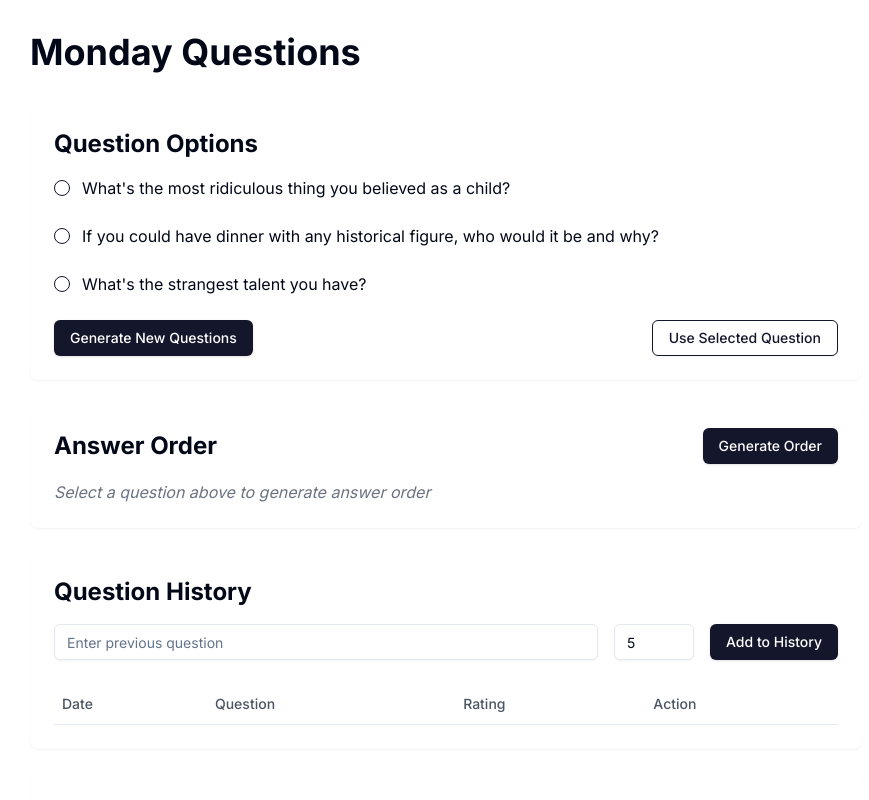
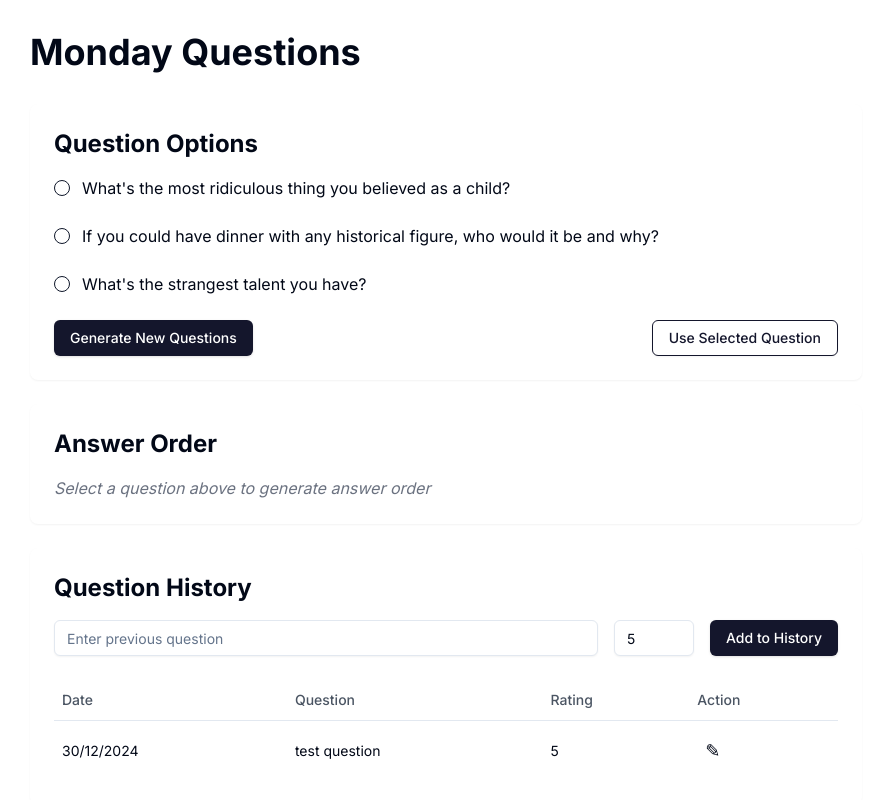
Before and after one commit to roosce/monday-question, a Next.js app: page / in a window 1280 px wide. Shown: the top 800 px of the page, without its empty margins (194-1063 px from the left). Built offline with nearby package versions, Linux system fonts and the light colour scheme.

Commit message:
Question History persists and any row can be edited

```diff
--- a/app/page.tsx
+++ b/app/page.tsx
@@ -21,6 +21,39 @@ export default function Page() {
     question: string;
     rating: string;
   }>>([])
+  const [editingId, setEditingId] = useState<number | null>(null)
+  const [editForm, setEditForm] = useState({
+    date: '',
+    question: '',
+    rating: ''
+  })
+
+  useEffect(() => {
+    const saved = localStorage.getItem('teamMembers')
+    if (saved) {
+      setTeamMembers(JSON.parse(saved))
+    }
+  }, [])
+
+  useEffect(() => {
+    localStorage.setItem('teamMembers', JSON.stringify(teamMembers))
+  }, [teamMembers])
+
+  useEffect(() => {
+    console.log('questionHistory:', questionHistory)
+  }, [questionHistory])
+
+  useEffect(() => {
+    if (questionHistory.length === 0) {
+      setQuestionHistory([
+        {
+          date: '30/12/2024',
+          question: 'test question',
+          rating: '5'
+        }
+      ])
+    }
+  }, [])
 
   useEffect(() => {
     const savedHistory = localStorage.getItem('questionHistory')
@@ -32,17 +65,6 @@ export default function Page() {
   useEffect(() => {
     localStorage.setItem('questionHistory', JSON.stringify(questionHistory))
   }, [questionHistory])
-
-  useEffect(() => {
-    const saved = localStorage.getItem('teamMembers')
-    if (saved) {
-      setTeamMembers(JSON.parse(saved))
-    }
-  }, [])
-
-  useEffect(() => {
-    localStorage.setItem('teamMembers', JSON.stringify(teamMembers))
-  }, [teamMembers])
 
   const handleAddTeamMember = () => {
     if (newTeamMember.trim()) {
@@ -65,14 +87,14 @@ export default function Page() {
 
   const handleAddToHistory = () => {
     if (previousQuestion.trim()) {
-      setQuestionHistory([
-        ...questionHistory,
-        {
+      const newEntry = {
         date: new Date().toLocaleDateString(),
-          question: previousQuestion,
+        question: previousQuestion.trim(),
         rating: rating
       }
-      ])
+
+      const updatedHistory = [...questionHistory, newEntry]
+      setQuestionHistory(updatedHistory)
       setPreviousQuestion("")
     }
   }
@@ -95,6 +117,8 @@ export default function Page() {
         console.error('Failed to copy text: ', err)
       })
   }
+
+  console.log('Component rendering, questionHistory:', questionHistory);
 
   return (
     <div className="max-w-4xl mx-auto p-8">
@@ -131,49 +155,29 @@ export default function Page() {
       <div className="bg-white rounded-lg shadow-sm p-6 mb-6">
         <div className="flex justify-between items-center mb-4">
           <h2 className="text-2xl font-bold">Answer Order</h2>
-          <div className="flex items-center gap-2">
+          {activeQuestion && (
+            <div className="flex gap-2">
+              <Button
+                variant="outline"
+                className="border-[#14162C] text-[#14162C]"
+                onClick={handleCopyToClipboard}
+              >
+                {showCopied ? 'Copied!' : 'Copy to Clipboard'}
+              </Button>
               <Button
                 className="bg-[#14162C] text-white hover:bg-[#14162C]/90"
                 onClick={handleGenerateOrder}
               >
                 Generate Order
               </Button>
-            {activeQuestion && randomOrder.length > 0 && (
-              <>
-                {showCopied && (
-                  <span className="text-green-600 text-sm">✓ Copied!</span>
+            </div>
           )}
-                <Button
-                  className="bg-[#14162C] text-white hover:bg-[#14162C]/90 flex items-center gap-2"
-                  onClick={handleCopyToClipboard}
-                >
-                  <svg
-                    xmlns="http://www.w3.org/2000/svg"
-                    width="16"
-                    height="16"
-                    viewBox="0 0 24 24"
-                    fill="none"
-                    stroke="currentColor"
-                    strokeWidth="2"
-                    strokeLinecap="round"
-                    strokeLinejoin="round"
-                  >
-                    <rect x="9" y="9" width="13" height="13" rx="2" ry="2"></rect>
-                    <path d="M5 15H4a2 2 0 0 1-2-2V4a2 2 0 0 1 2-2h9a2 2 0 0 1 2 2v1"></path>
-                  </svg>
-                  Copy to Clipboard
-                </Button>
-              </>
-            )}
-          </div>
         </div>
 
         {activeQuestion ? (
           <div className="space-y-4">
-            <div className="p-3 bg-gray-50 rounded-md space-y-2">
             <p className="font-bold">- - - Monday's Question - - -</p>
             <p className="font-bold italic">{activeQuestion}</p>
-            </div>
             {randomOrder.length > 0 && (
               <div className="space-y-2">
                 {randomOrder.map((member, index) => (
@@ -226,19 +230,90 @@ export default function Page() {
           <TableBody>
             {questionHistory.map((item, index) => (
               <TableRow key={index}>
-                <TableCell>{item.date}</TableCell>
-                <TableCell>{item.question}</TableCell>
-                <TableCell>{item.rating}</TableCell>
                 <TableCell>
+                  {editingId === index ? (
+                    <Input
+                      type="date"
+                      value={editForm.date}
+                      onChange={(e) => setEditForm({ ...editForm, date: e.target.value })}
+                      className="w-32"
+                    />
+                  ) : (
+                    item.date
+                  )}
+                </TableCell>
+                <TableCell>
+                  {editingId === index ? (
+                    <Input
+                      value={editForm.question}
+                      onChange={(e) => setEditForm({ ...editForm, question: e.target.value })}
+                    />
+                  ) : (
+                    item.question
+                  )}
+                </TableCell>
+                <TableCell>
+                  {editingId === index ? (
+                    <Input
+                      type="number"
+                      value={editForm.rating}
+                      onChange={(e) => setEditForm({ ...editForm, rating: e.target.value })}
+                      min="1"
+                      max="10"
+                      className="w-20"
+                    />
+                  ) : (
+                    item.rating
+                  )}
+                </TableCell>
+                <TableCell>
+                  {editingId === index ? (
+                    <div className="flex gap-2">
+                      <Button
+                        onClick={() => {
+                          const updatedHistory = [...questionHistory];
+                          updatedHistory[index] = editForm;
+                          setQuestionHistory(updatedHistory);
+                          setEditingId(null);
+                        }}
+                        className="bg-[#14162C] text-white hover:bg-[#14162C]/90"
+                      >
+                        Save
+                      </Button>
                       <Button
                         variant="ghost"
-                    className="text-gray-600 hover:text-gray-900"
+                        onClick={() => setEditingId(null)}
+                      >
+                        Cancel
+                      </Button>
+                    </div>
+                  ) : (
+                    <div
+                      role="button"
+                      tabIndex={0}
                       onClick={() => {
-                      setQuestionHistory(questionHistory.filter((_, i) => i !== index))
+                        setEditingId(index);
+                        setEditForm({
+                          date: item.date,
+                          question: item.question,
+                          rating: item.rating
+                        });
                       }}
+                      onKeyDown={(e) => {
+                        if (e.key === 'Enter' || e.key === ' ') {
+                          setEditingId(index);
+                          setEditForm({
+                            date: item.date,
+                            question: item.question,
+                            rating: item.rating
+                          });
+                        }
+                      }}
+                      className="cursor-pointer p-2 hover:bg-gray-100 rounded-sm inline-flex items-center justify-center"
                     >
-                    Delete
-                  </Button>
+                      <span className="text-lg">✎</span>
+                    </div>
+                  )}
                 </TableCell>
               </TableRow>
             ))}
```
Lines whose indentation alone changed are shown as unchanged.
